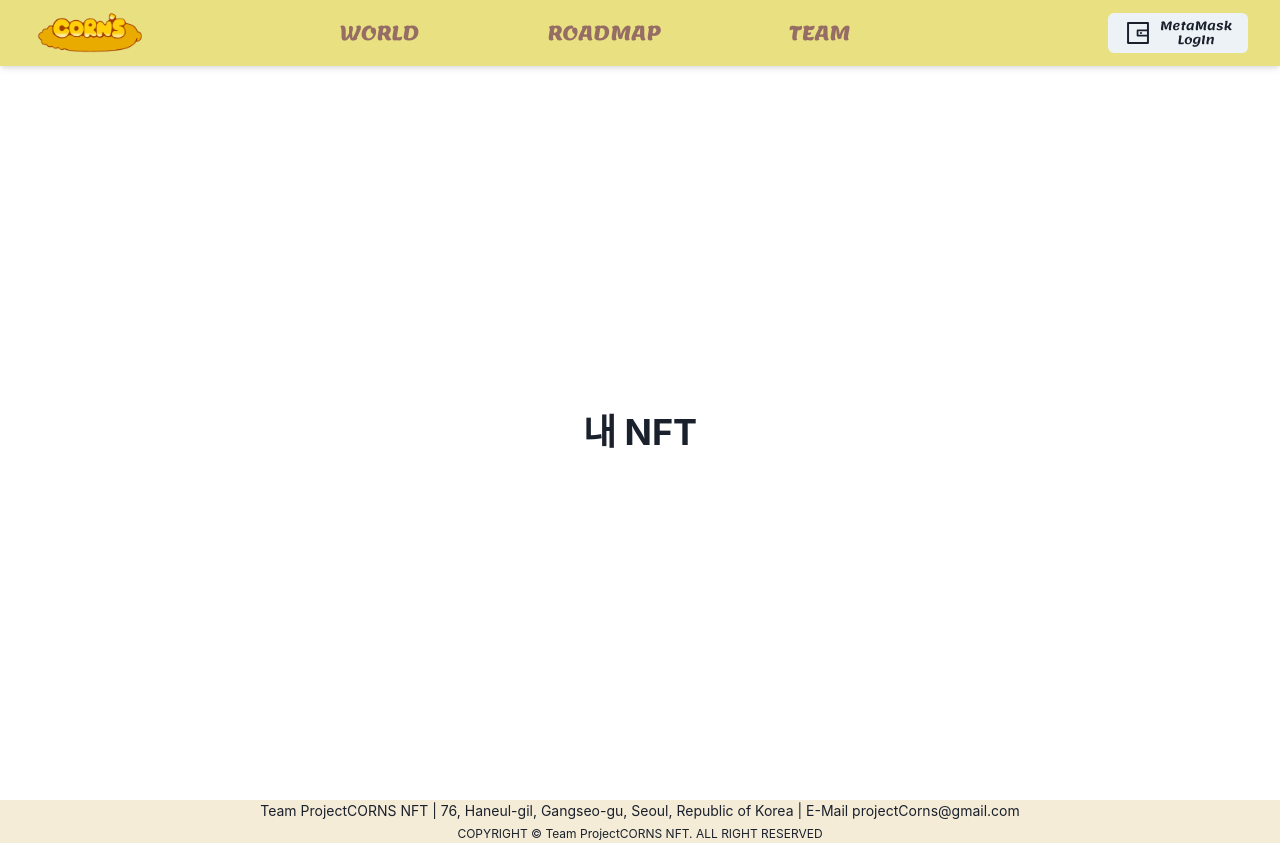
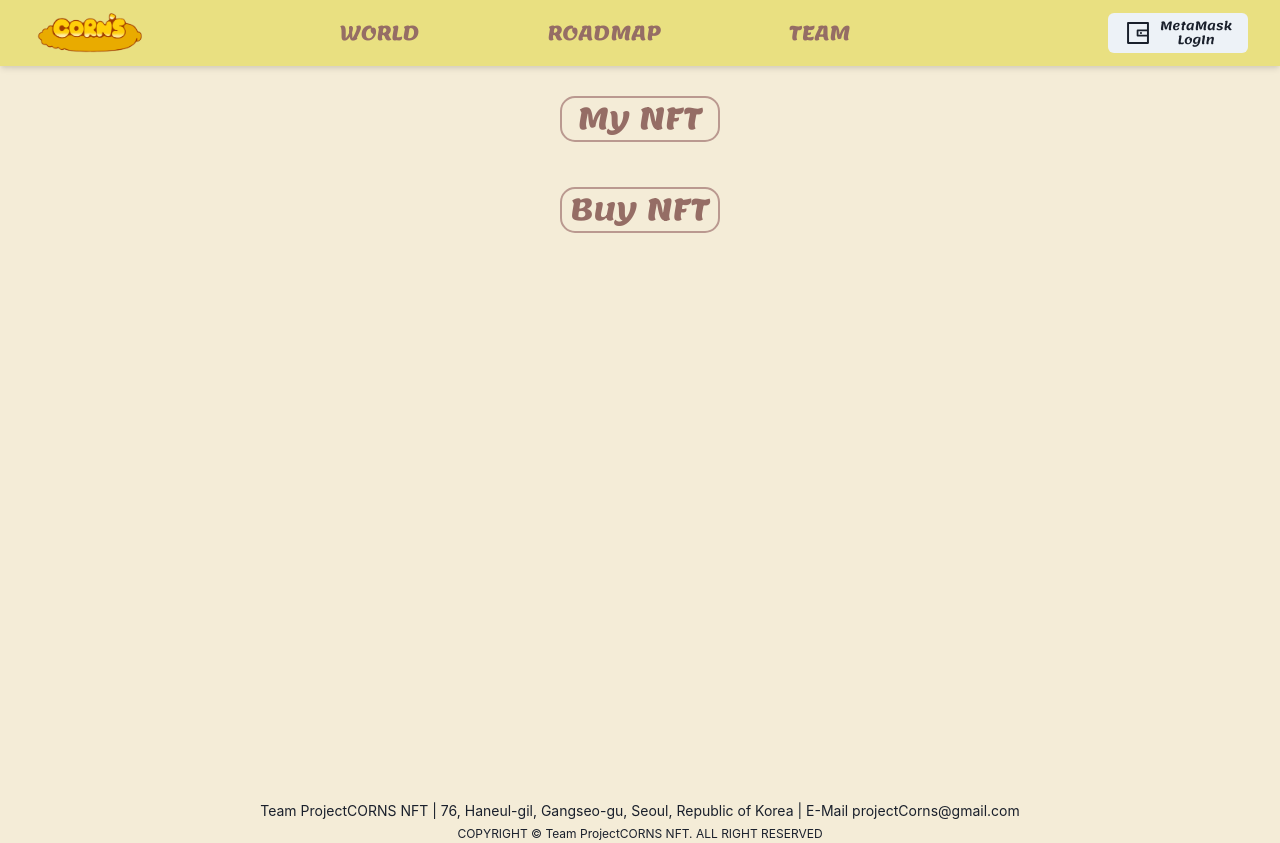
Before and after one commit to developerDoor/Project_CORNS_NFT, a Next.js app in the folder dapp/: page /my-nft in a window 1280 px wide. Built offline with nearby package versions, Linux system fonts and the light colour scheme.

Commit message:
메타마스크 로그인 페이지 수정

```diff
--- a/dapp/components/common/Header.tsx
+++ b/dapp/components/common/Header.tsx
@@ -94,7 +94,7 @@ const Header: FC = () => {
               <PopoverCloseButton />
               <PopoverHeader fontWeight="bold">ProjectCORNS NFT</PopoverHeader>
               <PopoverBody cursor="pointer" fontSize="xl">
-                <Link href="/my-nft">내 NFT 보기</Link>
+                <Link id={"metaMenu"} href="/my-nft">내 NFT 보기</Link>
               </PopoverBody>
             </PopoverContent>
           </Popover>
--- a/dapp/components/common/Layout.tsx
+++ b/dapp/components/common/Layout.tsx
@@ -9,7 +9,9 @@ interface LayoutProps {
 
 const Layout: FC<LayoutProps> = ({ children }) => {
   return (
-    <Box>
+    <Box  style={{
+        backgroundColor: "#F4ECD7",
+    }}>
       <Head>
         {/* PLN title, meta의 content 변경  */}
         <title>ProjectLion NFT</title>
@@ -18,9 +20,7 @@ const Layout: FC<LayoutProps> = ({ children }) => {
       </Head>
       <Header />
       {children}
-      <footer style={{
-          backgroundColor : "#F5ECD8"
-      }}>
+      <footer>
         <Box textAlign="center">
           <Text fontSize="sm">
             Team ProjectCORNS NFT | 76, Haneul-gil, Gangseo-gu, Seoul, Republic
--- a/dapp/pages/_document.tsx
+++ b/dapp/pages/_document.tsx
@@ -6,7 +6,6 @@ export default class MyDocument extends Document {
         return (
             <Html>
                 <Head>
-                    <link href="https://fonts.googleapis.com/css2?family=Lemonada:wght@300;400;500;600;700&display=optional" rel="stylesheet" />
                     <body>
                     <Main />
                     <NextScript />
--- a/dapp/pages/my-nft/index.tsx
+++ b/dapp/pages/my-nft/index.tsx
@@ -31,21 +31,29 @@ const MyNft: NextPage = () => {
   }, []);
 
   return (
-    <Flex
+    <Flex style={{
+      backgroundColor: "#F4ECD7",
+    }}
       minH="100vh"
-      justifyContent="center"
       alignItems="center"
       pt={24}
       flexDir="column"
     >
-      <Text mb={8} fontWeight="bold" fontSize="4xl">
-        내 NFT
-      </Text>
+      <div style={{ display:"flex", justifyContent:"center", alignItems:"center", width:"160px",height:"46px",border: "2px solid #BA9990", textAlign:"center", borderRadius:"15px", marginBottom:"15px"}}>
+        <div className={"contents_title"} style={{ fontSize : "30px", fontWeight:"bold"}}>My NFT</div>
+      </div>
       <Grid templateColumns="repeat(4, 1fr)" gap={8}>
         {nftTokenIds?.map((v, i) => {
           return <NftCard key={i} tokenId={v} />;
         })}
       </Grid>
+      <div style={{
+        height: "30px"
+      }}></div>
+      <div style={{ display:"flex", justifyContent:"center", alignItems:"center", width:"160px",height:"46px",border: "2px solid #BA9990", textAlign:"center", borderRadius:"15px", marginBottom:"15px"}}>
+        <div className={"contents_title"} style={{ fontSize : "30px", fontWeight:"bold"}}>Buy NFT</div>
+      </div>
+
     </Flex>
   );
 };
--- a/dapp/public/static/fonts/style.css
+++ b/dapp/public/static/fonts/style.css
@@ -42,3 +42,7 @@ button {
 .team{
     font-family: 'AppleSDGothicNeoM';
 }
+
+#metaMenu {
+    font-family: 'AppleSDGothicNeoM';
+}
```
